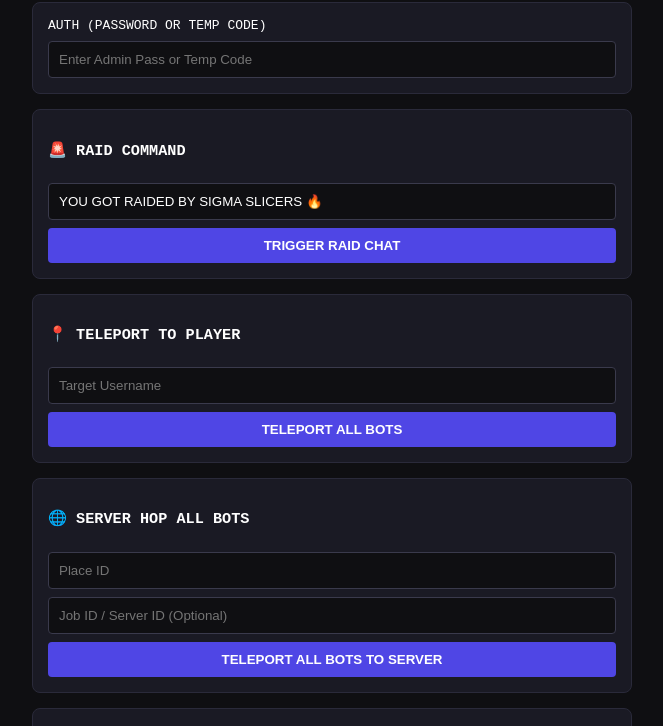
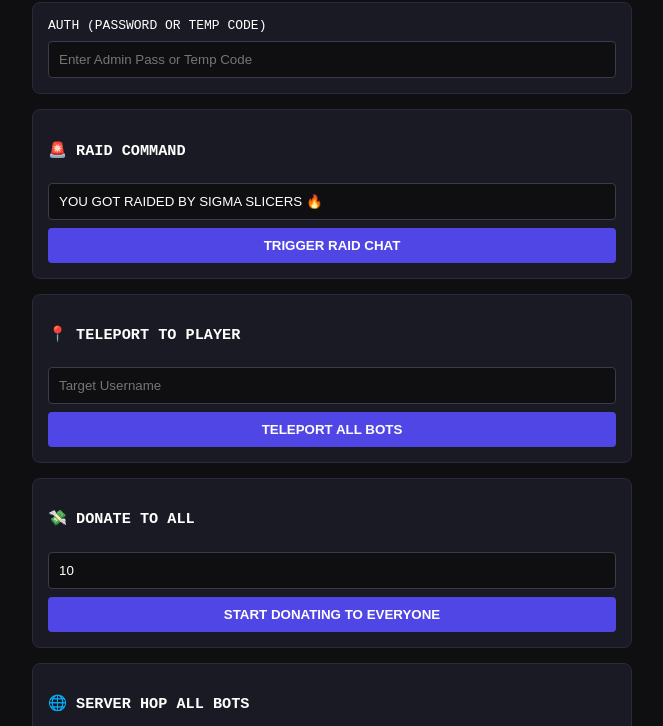
Before and after one commit to ispeakpotatoesforsomereason/roblox-bot, a website: page public/index.html in a window 1280 px wide. Shown: the part 74-800 px from the top of the page, without its empty margins (308-971 px from the left). Drawn offline with Linux system fonts and the light colour scheme.

Commit message:
Update index.html

```diff
--- a/public/index.html
+++ b/public/index.html
@@ -29,6 +29,12 @@
         <h3>📍 TELEPORT TO PLAYER</h3>
         <input type="text" id="targetPlayer" placeholder="Target Username">
         <button onclick="sendCommand('teleport', { target: document.getElementById('targetPlayer').value })">TELEPORT ALL BOTS</button>
+    </div>
+
+    <div class="card">
+        <h3>💸 DONATE TO ALL</h3>
+        <input type="number" id="donateAmount" value="10" placeholder="Amount">
+        <button onclick="sendCommand('donate_all', { amount: document.getElementById('donateAmount').value })">START DONATING TO EVERYONE</button>
     </div>
 
     <div class="card">
```
